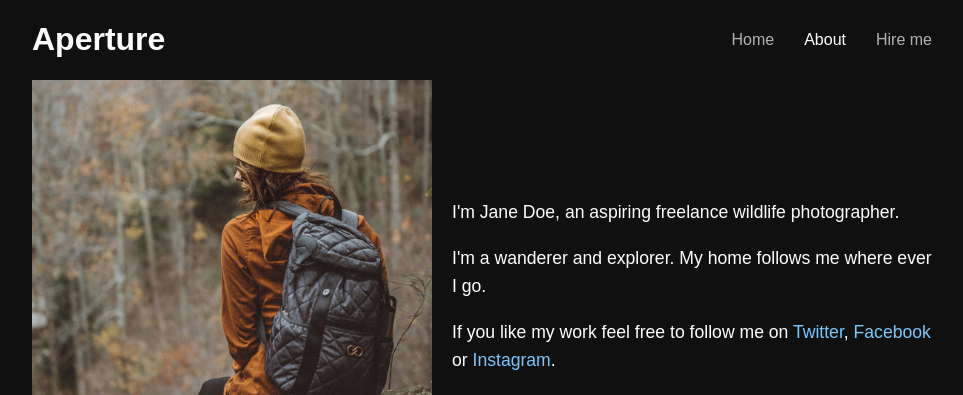
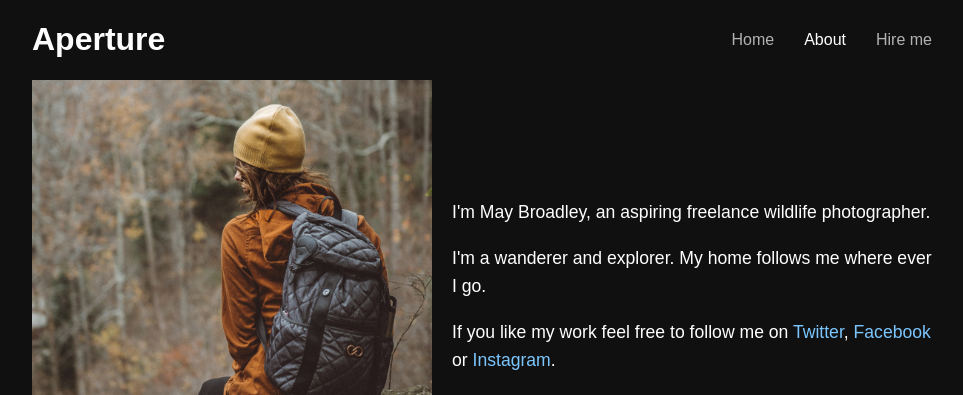
Before and after one commit to maybroadley/maybroadley.github.io, a Jekyll site: the page built from about.html, in a window 1280 px wide. Shown: the top 395 px of the page, without its empty margins (158-1121 px from the left). Built offline with Jekyll 4.4.1, drawn with Linux system fonts in a browser that asks for light colours; some web fonts are replaced.

Commit message:
update _config.yml

```diff
--- a/_config.yml
+++ b/_config.yml
@@ -1,8 +1,8 @@
 # ----
 # Site
 
-title: Aperture Template
-url: "https://cosmic-hippopotamus.cloudvent.net"
+title: May Broadley
+url: "https://maybroadley.github.io"
 baseurl:
 google_analytics_key:
 
@@ -10,13 +10,9 @@ google_analytics_key:
 logo: /siteicon.png
 description: Photography portfolio template for Jekyll.
 author:
-  name:
-  email:
-  twitter: # twitter username without the @ symbol
-social:
-  name: Aperture Template
-  links:
-    - https://github.com/CloudCannon/aperture-jekyll-template
+  name: May Broadley
+  email: M.J.E.Broadley@sms.ed.ac.uk
+
 
 # -----
 # Build
--- a/about.html
+++ b/about.html
@@ -5,7 +5,7 @@ title: About
 <div class="split-content">
 	<div class="side-content">
 		<div class="editable">
-			<p>I'm Jane Doe, an aspiring freelance wildlife photographer.</p>
+			<p>I'm May Broadley, an aspiring freelance wildlife photographer.</p>
 
 			<p>I'm a wanderer and explorer. My home follows me where ever I go.</p>
 
```
